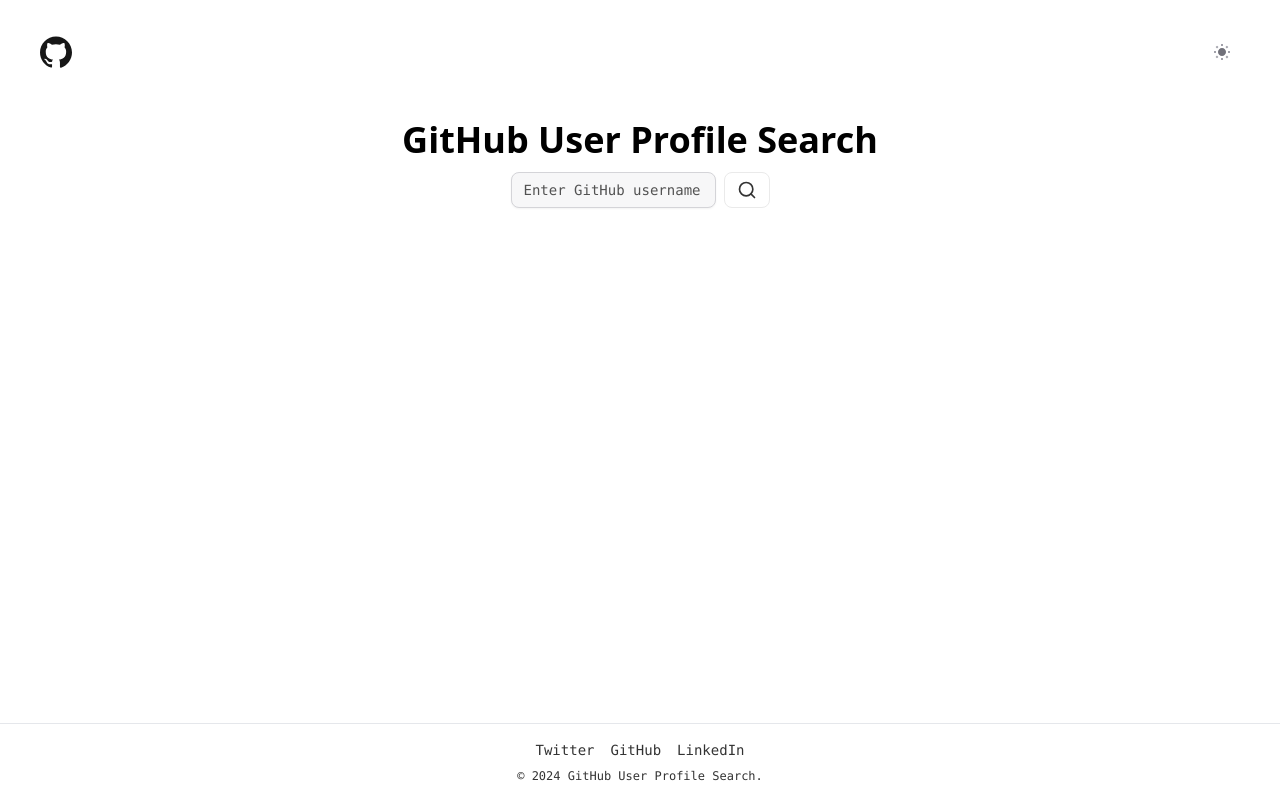
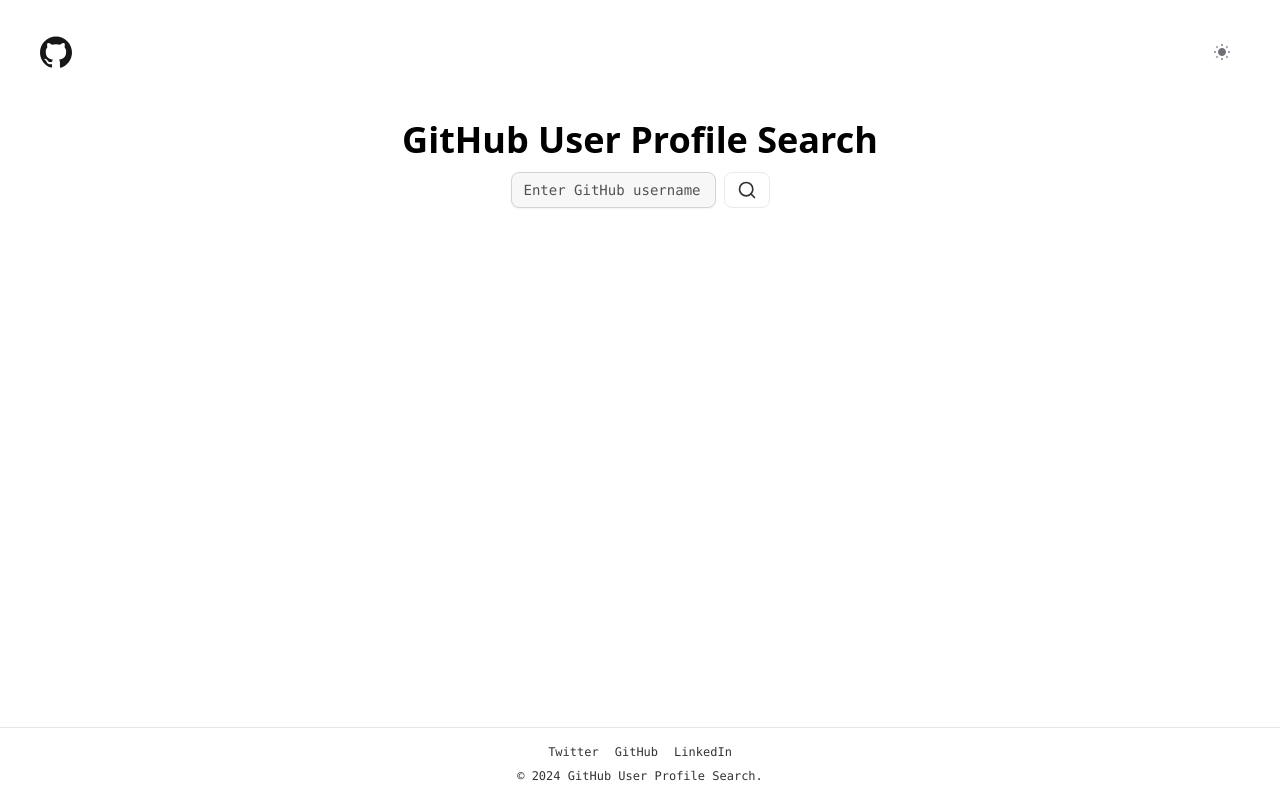
Before and after one commit to drealdumore/github-user-profile-search, a Next.js app: page / in a window 1280 px wide. Built offline with nearby package versions, Linux system fonts and the light colour scheme; no server answers.

Commit message:
refactor: UI

```diff
--- a/app/_components/Footer.tsx
+++ b/app/_components/Footer.tsx
@@ -8,17 +8,17 @@
     <footer className="w-full font-mono text-center py-4 border-t mt-auto">
       <div className="flex justify-center space-x-4 mb-2">
         <Link href={SOCIALS.twitter.url} passHref>
-          <p className="hover:text-neutral-500 hover:underline cursor-pointer text-sm">
+          <p className="hover:text-neutral-500 hover:underline cursor-pointer text-xs">
             Twitter
           </p>
         </Link>
         <Link href={SOCIALS.github.url} passHref>
-          <p className="hover:text-neutral-500 hover:underline cursor-pointer text-sm">
+          <p className="hover:text-neutral-500 hover:underline cursor-pointer text-xs">
             GitHub
           </p>
         </Link>
         <Link href={SOCIALS.linkedin.url} passHref>
-          <p className="hover:text-neutral-500 hover:underline cursor-pointer text-sm">
+          <p className="hover:text-neutral-500 hover:underline cursor-pointer text-xs">
             LinkedIn
           </p>
         </Link>
--- a/app/_components/Header.tsx
+++ b/app/_components/Header.tsx
@@ -12,7 +12,7 @@
           <a aria-label="Home" href="/">
             <span className="sr-only">GitHub User Profile Search</span>
 
-            <Github aria-hidden="true" className="size-4 md:size-8"/>
+            <Github aria-hidden="true" className="size-5 md:size-8"/>
           </a>
           <nav>
             <ul className="flex items-center gap-4">
```
